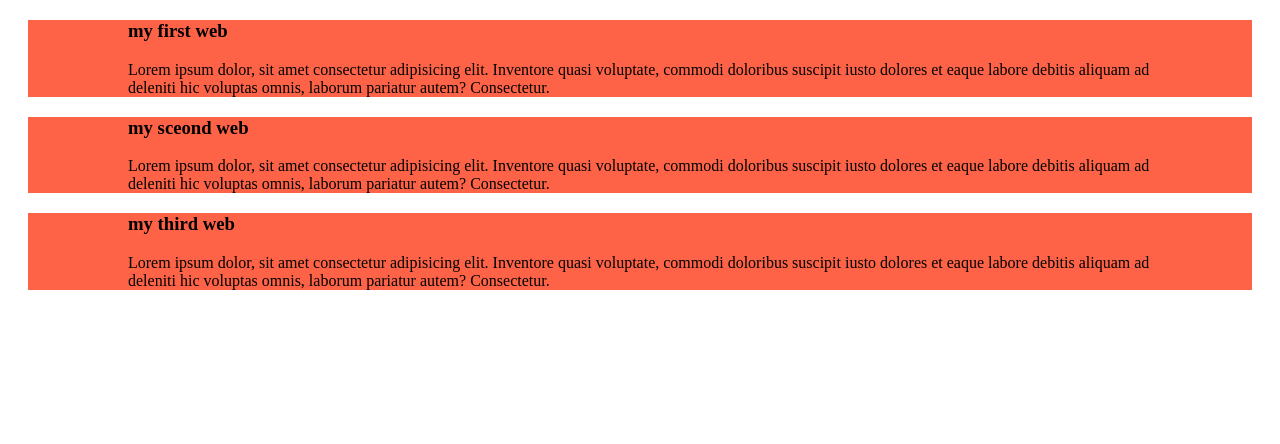
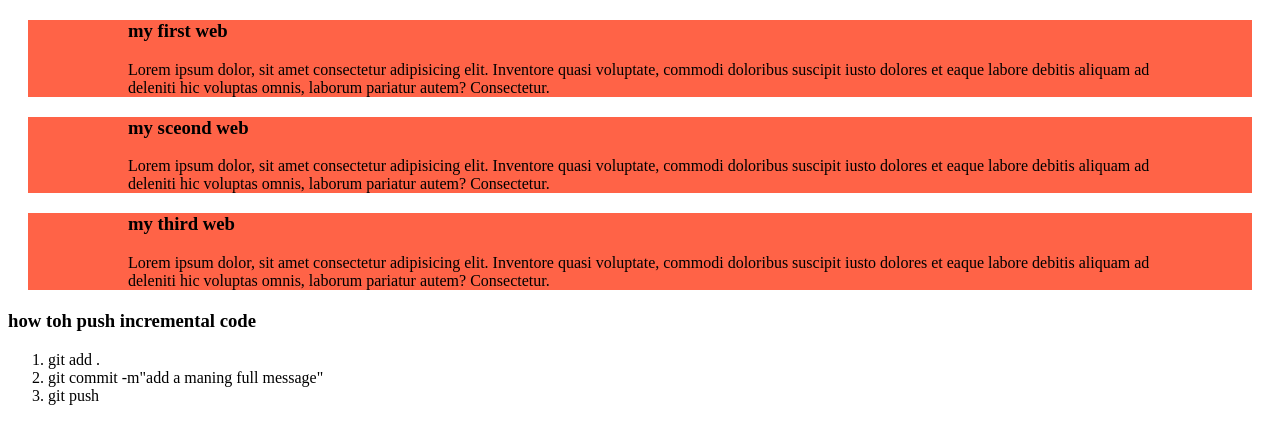
Before and after one commit to hasnain2093/my-first-simple-web, a plain HTML site: page index.html in a window 1280 px wide. Drawn offline with Linux system fonts and the light colour scheme.

Commit message:
added a list how to push new commit

```diff
--- a/index.html
+++ b/index.html
@@ -28,5 +28,11 @@
               dolores et eaque labore debitis aliquam ad deleniti hic
                voluptas omnis, laborum pariatur autem? Consectetur.</p>
     </div>
+    <h3> how toh push incremental code</h3>
+   <ol>
+    <li> git add .</li>
+    <li> git commit -m"add a maning full message"</li>
+    <li> git push</li>
+   </ol>
 </body>
 </html>
```
